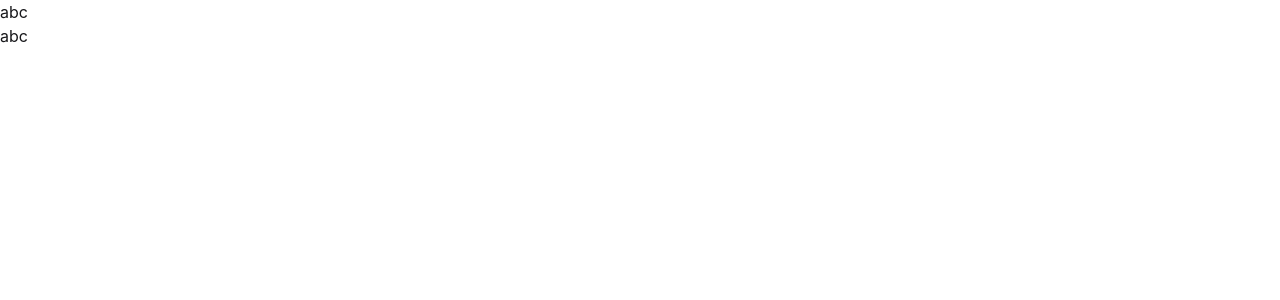
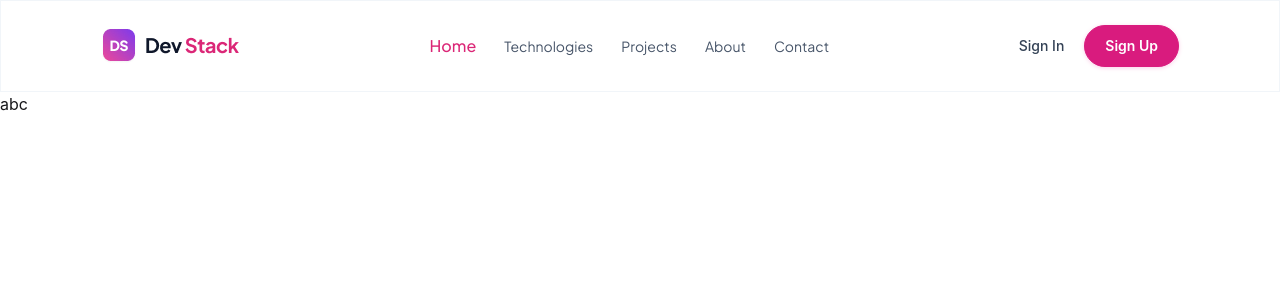
Before and after one commit to Mahfuz1907/B14-A05, a React (Vite) app: page / in a window 1280 px wide. Shown: the top 300 px of the page. Built offline with nearby package versions, Linux system fonts and the light colour scheme.

Commit message:
nav designed

```diff
--- a/index.html
+++ b/index.html
@@ -4,6 +4,13 @@
     <meta charset="UTF-8" />
     <link rel="icon" type="image/svg+xml" href="/favicon.svg" />
     <meta name="viewport" content="width=device-width, initial-scale=1.0" />
+    <link rel="preconnect" href="https://fonts.googleapis.com" />
+    <link rel="preconnect" href="https://fonts.gstatic.com" crossorigin />
+    <link
+      href="https://fonts.googleapis.com/css2?family=Plus+Jakarta+Sans:ital,wght@0,200..800;1,200..800&display=swap"
+      rel="stylesheet"
+    />
+
     <title>Dev Stack</title>
   </head>
   <body>
--- a/src/App.css
+++ b/src/App.css
@@ -1,2 +1,21 @@
 @import "tailwindcss";
 @plugin "daisyui";
+
+.pjs {
+  font-family: "Plus Jakarta Sans", sans-serif;
+}
+
+.activeUI {
+  color: #db2777;
+  font-weight: 500;
+}
+
+.inactiveUI {
+  color: #475569;
+  font-weight: 400;
+  font-size: 14px;
+}
+
+.inactiveUI:hover {
+  color: black;
+}
--- a/src/Components/Navbar/Navbar.tsx
+++ b/src/Components/Navbar/Navbar.tsx
@@ -1,9 +1,29 @@
+import { useState } from 'react';
 import '../../App.css';
+import Logo from '/assets/logo-text.png'
 
 function Navbar() {
+
+    const [active, setActive] = useState(1)
+
+    const handleActive = (seriol:number):void => {
+        setActive(seriol)
+    }
+
     return (
-        <div>
-            <h1>abc</h1>
+        <div className='flex flex-row justify-between items-center border border-[#f1f5f9] px-25 py-6'>
+            <img className='cursor-pointer' src={Logo} alt="" />
+            <ul className='pjs flex flex-row justify-between items-center gap-7 hover:text-black'>
+                <li onClick={() => handleActive(1)} className={`cursor-pointer ${active === 1 ? 'activeUI' : 'inactiveUI'}`}>Home</li>
+                <li onClick={() => handleActive(2)} className={`cursor-pointer ${active === 2 ? 'activeUI' : 'inactiveUI'}`}>Technologies</li>
+                <li onClick={() => handleActive(3)} className={`cursor-pointer ${active === 3 ? 'activeUI' : 'inactiveUI'}`}>Projects</li>
+                <li onClick={() => handleActive(4)} className={`cursor-pointer ${active === 4 ? 'activeUI' : 'inactiveUI'}`}>About</li>
+                <li onClick={() => handleActive(5)} className={`cursor-pointer ${active === 5 ? 'activeUI' : 'inactiveUI'}`}>Contact</li>
+            </ul>
+            <div className='flex flex-row justify-between items-center gap-5 text-sm'>
+                <button className='cursor-pointer text-[#334155] hover:text-black font-medium'>Sign In</button>
+                <button className='cursor-pointer border border-[#d91b7e] hover:border-[#860f4a] drop-shadow-sm drop-shadow-[#fbcfe8] bg-[#d91b7e] hover:bg-[#860f4a] rounded-full px-5 py-2.5 text-white font-semibold'>Sign Up</button>
+            </div>
         </div>
     );
 };
--- /dev/null
+++ b/src/type.ts
@@ -0,0 +1,10 @@
+export interface TechPromiseTypes{
+    id: number,
+    name: string,
+    category: 'Frontend' | 'Backend' | 'Database' | 'Language' | 'Styling' | 'DevOps' | 'Tools',
+    description: string,
+    icon: string,
+    rating: number,
+    difficulty: "Beginner-Friendly" | "Intermediate" | "Advanced",
+    badge: string
+}
```
